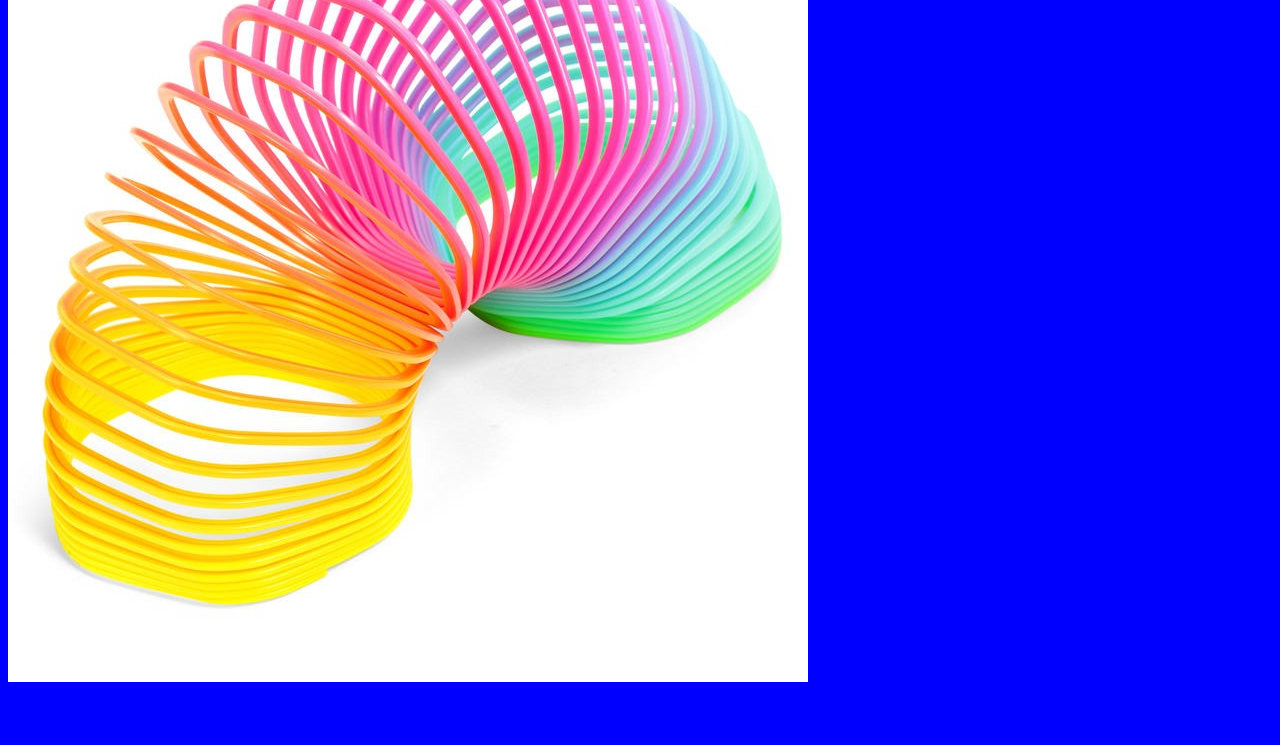
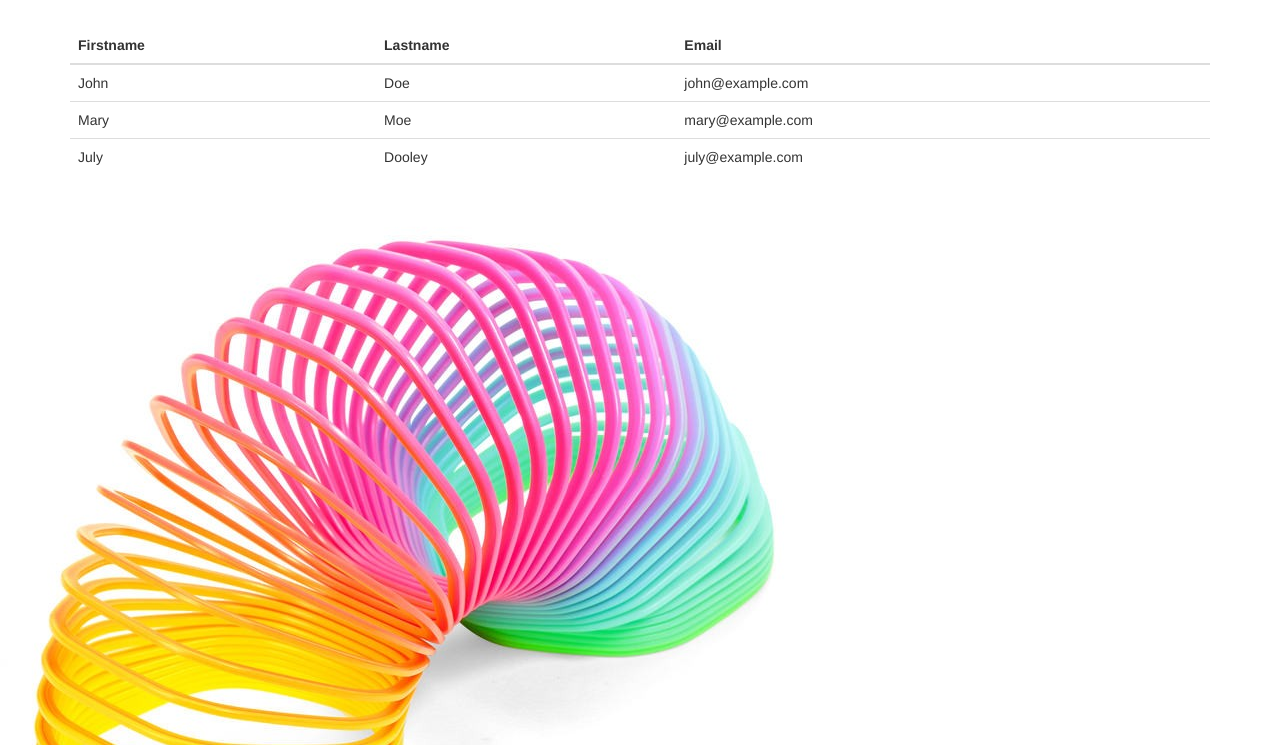
Before and after one commit to DonavanWestmoreland/Spring, a plain HTML site: page index.html in a window 1280 px wide. Shown: the part 198-943 px from the top of the page. Before the commit the page ends 892 px from the top, so only its background shows below. Drawn offline with nearby package versions, Linux system fonts and the light colour scheme.

Commit message:
added Bootstrap

```diff
--- a/index.html
+++ b/index.html
@@ -1,12 +1,48 @@
 <!DOCTYPE html>
 <html lang="en" dir="ltr">
+
 <head>
   <meta charset="utf-8">
   <link rel="stylesheet" href="styles.css">
+  <link rel="stylesheet" href="https://maxcdn.bootstrapcdn.com/bootstrap/3.3.7/css/bootstrap.min.css">
   <title></title>
 </head>
+
 <body>
+  <div class="container">
+    <div class="jumbotron">
       <h1>Spring has Sprung</h1>
+
+    </div>
+    <table class="table table-hover">
+    <thead>
+      <tr>
+        <th>Firstname</th>
+        <th>Lastname</th>
+        <th>Email</th>
+      </tr>
+    </thead>
+    <tbody>
+      <tr>
+        <td>John</td>
+        <td>Doe</td>
+        <td>john@example.com</td>
+      </tr>
+      <tr>
+        <td>Mary</td>
+        <td>Moe</td>
+        <td>mary@example.com</td>
+      </tr>
+      <tr>
+        <td>July</td>
+        <td>Dooley</td>
+        <td>july@example.com</td>
+      </tr>
+    </tbody>
+  </table>
+  </div>
+
   <img src="springy.jpg" alt="Its a slinky get it springy">
 </body>
+
 </html>
```
Lines whose indentation alone changed are shown as unchanged.
